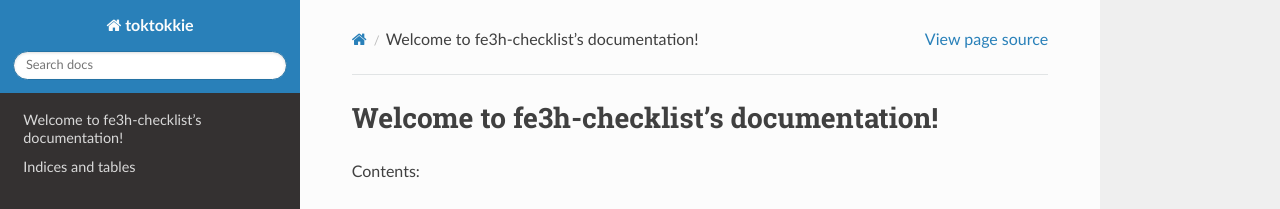
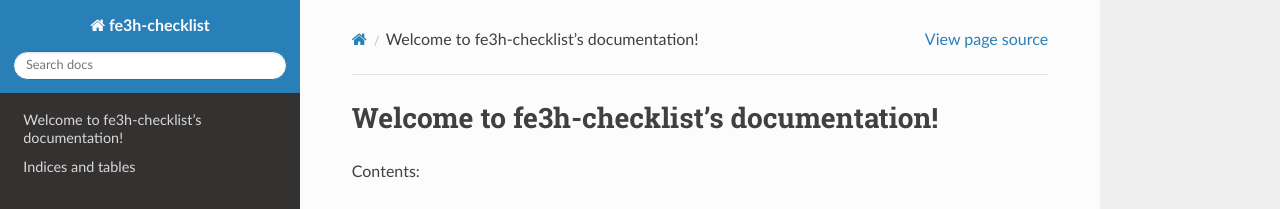
Before and after one commit to namboy94/fe3h-checklist, a Sphinx documentation site: the page built from doc/sphinx/source/index.rst, in a window 1280 px wide. Shown: the top 209 px of the page. Built offline with Sphinx 7.4.7 and the Read the Docs theme 2.0.0, drawn with Linux system fonts in a browser that asks for light colours; pages that are not in the unit, such as notebooks, are missing from menus.

Commit message:
Fix sphinx documentation

```diff
--- a/doc/sphinx/source/conf.py
+++ b/doc/sphinx/source/conf.py
@@ -26,7 +26,7 @@ from sphinx.ext.autodoc import between
 # noinspection PyShadowingBuiltins
 copyright = '2019 Hermann Krumrey'
 author = 'Hermann Krumrey'
-project = 'toktokkie'
+project = 'fe3h-checklist'
 
 extensions = ["sphinx.ext.autodoc"]
 master_doc = "index"
--- a/doc/sphinx/source/index.rst
+++ b/doc/sphinx/source/index.rst
@@ -6,7 +6,7 @@ Contents:
 .. toctree::
    :maxdepth: 2
 
-   fe3h-checklist.rst
+   fe3h_checklist.rst
    modules.rst
 
 Indices and tables
```
Also changed, not shown: 1 other file.
